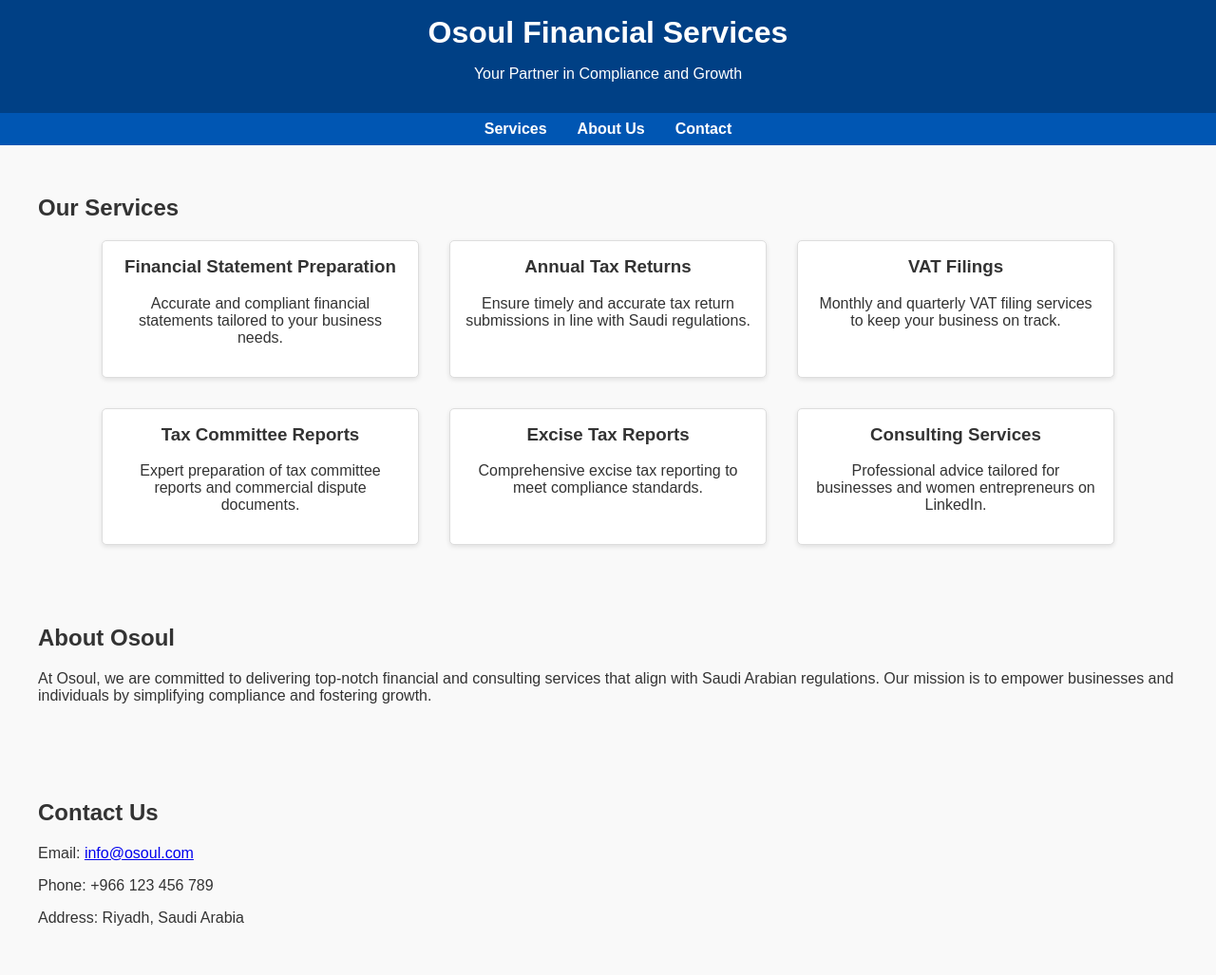
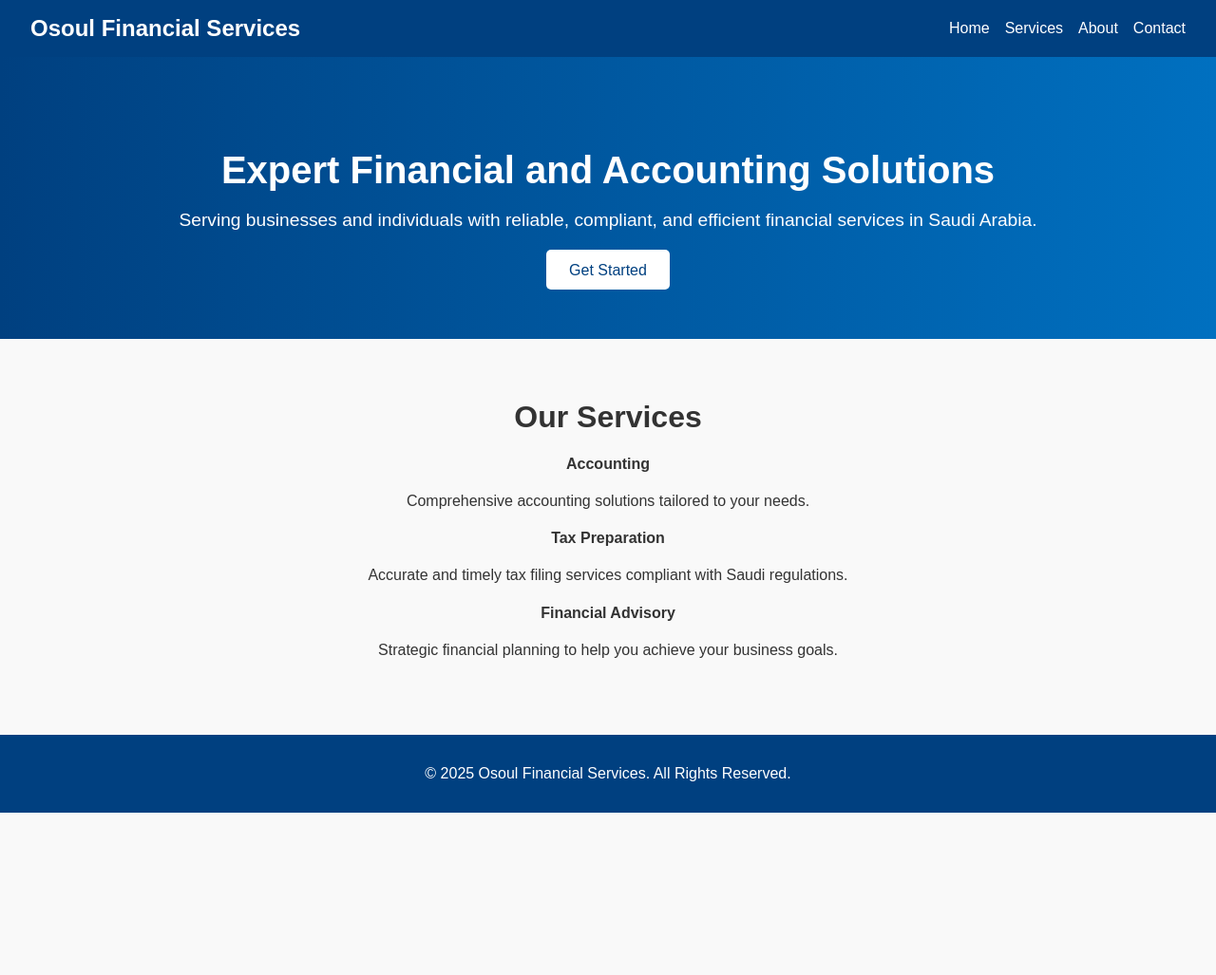
Before and after one commit to omarhikal/osoul-website, a plain HTML site: page index.html in a window 1280 px wide. Shown: the top 1027 px of the page at 95% size. After the commit the page ends 856 px from the top, so only its background shows below. Drawn offline with Linux system fonts and the light colour scheme.

Commit message:
Update index.html

```diff
--- a/index.html
+++ b/index.html
@@ -3,122 +3,128 @@
 <head>
     <meta charset="UTF-8">
     <meta name="viewport" content="width=device-width, initial-scale=1.0">
+    <meta name="description" content="Osoul - Expert Financial and Accounting Services in Saudi Arabia">
+    <meta name="keywords" content="Accounting, Financial Services, Tax Preparation, Saudi Arabia">
+    <meta name="author" content="Osoul">
     <title>Osoul Financial Services</title>
     <style>
         body {
+            margin: 0;
             font-family: Arial, sans-serif;
-            margin: 0;
-            padding: 0;
             background-color: #f9f9f9;
             color: #333;
         }
         header {
-            background-color: #004085;
+            background-color: #004080;
             color: white;
-            padding: 1em 0;
-            text-align: center;
+            padding: 1rem 2rem;
+            display: flex;
+            justify-content: space-between;
+            align-items: center;
         }
         header h1 {
             margin: 0;
+            font-size: 1.5rem;
         }
-        nav {
+        nav ul {
+            list-style: none;
+            margin: 0;
+            padding: 0;
             display: flex;
-            justify-content: center;
-            background-color: #0056b3;
-            padding: 0.5em;
         }
-        nav a {
+        nav ul li {
+            margin-left: 1rem;
+        }
+        nav ul li a {
             color: white;
             text-decoration: none;
-            margin: 0 1em;
-            font-weight: bold;
+            font-size: 1rem;
         }
-        nav a:hover {
+        nav ul li a:hover {
             text-decoration: underline;
         }
-        section {
-            padding: 2em;
-            max-width: 1200px;
-            margin: auto;
+        .hero {
+            text-align: center;
+            padding: 4rem 2rem;
+            background: linear-gradient(to right, #004080, #0070c0);
+            color: white;
+        }
+        .hero h2 {
+            font-size: 2.5rem;
+            margin-bottom: 1rem;
+        }
+        .hero p {
+            font-size: 1.2rem;
+            margin-bottom: 2rem;
+        }
+        .hero a {
+            background-color: white;
+            color: #004080;
+            padding: 0.8rem 1.5rem;
+            text-decoration: none;
+            font-size: 1rem;
+            border-radius: 5px;
+        }
+        .hero a:hover {
+            background-color: #e0e0e0;
         }
         .services {
-            display: flex;
-            flex-wrap: wrap;
-            gap: 2em;
-            justify-content: center;
+            padding: 2rem;
+            text-align: center;
         }
-        .service {
-            background-color: white;
-            border: 1px solid #ddd;
-            border-radius: 5px;
-            padding: 1em;
-            text-align: center;
-            box-shadow: 0 2px 5px rgba(0, 0, 0, 0.1);
-            width: 300px;
+        .services h3 {
+            font-size: 2rem;
+            margin-bottom: 1rem;
         }
-        .service h3 {
-            margin-top: 0;
+        .services .service {
+            margin: 1rem 0;
         }
         footer {
-            background-color: #004085;
+            background-color: #004080;
             color: white;
             text-align: center;
-            padding: 1em 0;
-            margin-top: 2em;
+            padding: 1rem;
+            margin-top: 2rem;
         }
     </style>
 </head>
 <body>
     <header>
         <h1>Osoul Financial Services</h1>
-        <p>Your Partner in Compliance and Growth</p>
+        <nav>
+            <ul>
+                <li><a href="#">Home</a></li>
+                <li><a href="#services">Services</a></li>
+                <li><a href="#about">About</a></li>
+                <li><a href="#contact">Contact</a></li>
+            </ul>
+        </nav>
     </header>
-    <nav>
-        <a href="#services">Services</a>
-        <a href="#about">About Us</a>
-        <a href="#contact">Contact</a>
-    </nav>
-    <section id="services">
-        <h2>Our Services</h2>
-        <div class="services">
-            <div class="service">
-                <h3>Financial Statement Preparation</h3>
-                <p>Accurate and compliant financial statements tailored to your business needs.</p>
-            </div>
-            <div class="service">
-                <h3>Annual Tax Returns</h3>
-                <p>Ensure timely and accurate tax return submissions in line with Saudi regulations.</p>
-            </div>
-            <div class="service">
-                <h3>VAT Filings</h3>
-                <p>Monthly and quarterly VAT filing services to keep your business on track.</p>
-            </div>
-            <div class="service">
-                <h3>Tax Committee Reports</h3>
-                <p>Expert preparation of tax committee reports and commercial dispute documents.</p>
-            </div>
-            <div class="service">
-                <h3>Excise Tax Reports</h3>
-                <p>Comprehensive excise tax reporting to meet compliance standards.</p>
-            </div>
-            <div class="service">
-                <h3>Consulting Services</h3>
-                <p>Professional advice tailored for businesses and women entrepreneurs on LinkedIn.</p>
-            </div>
+
+    <section class="hero">
+        <h2>Expert Financial and Accounting Solutions</h2>
+        <p>Serving businesses and individuals with reliable, compliant, and efficient financial services in Saudi Arabia.</p>
+        <a href="#contact">Get Started</a>
+    </section>
+
+    <section class="services" id="services">
+        <h3>Our Services</h3>
+        <div class="service">
+            <h4>Accounting</h4>
+            <p>Comprehensive accounting solutions tailored to your needs.</p>
+        </div>
+        <div class="service">
+            <h4>Tax Preparation</h4>
+            <p>Accurate and timely tax filing services compliant with Saudi regulations.</p>
+        </div>
+        <div class="service">
+            <h4>Financial Advisory</h4>
+            <p>Strategic financial planning to help you achieve your business goals.</p>
         </div>
     </section>
-    <section id="about">
-        <h2>About Osoul</h2>
-        <p>At Osoul, we are committed to delivering top-notch financial and consulting services that align with Saudi Arabian regulations. Our mission is to empower businesses and individuals by simplifying compliance and fostering growth.</p>
-    </section>
-    <section id="contact">
-        <h2>Contact Us</h2>
-        <p>Email: <a href="mailto:info@osoul.com">info@osoul.com</a></p>
-        <p>Phone: +966 123 456 789</p>
-        <p>Address: Riyadh, Saudi Arabia</p>
-    </section>
+
     <footer>
-        <p>&copy; 2025 Osoul Financial Services. All rights reserved.</p>
+        <p>&copy; 2025 Osoul Financial Services. All Rights Reserved.</p>
     </footer>
 </body>
 </html>
```
